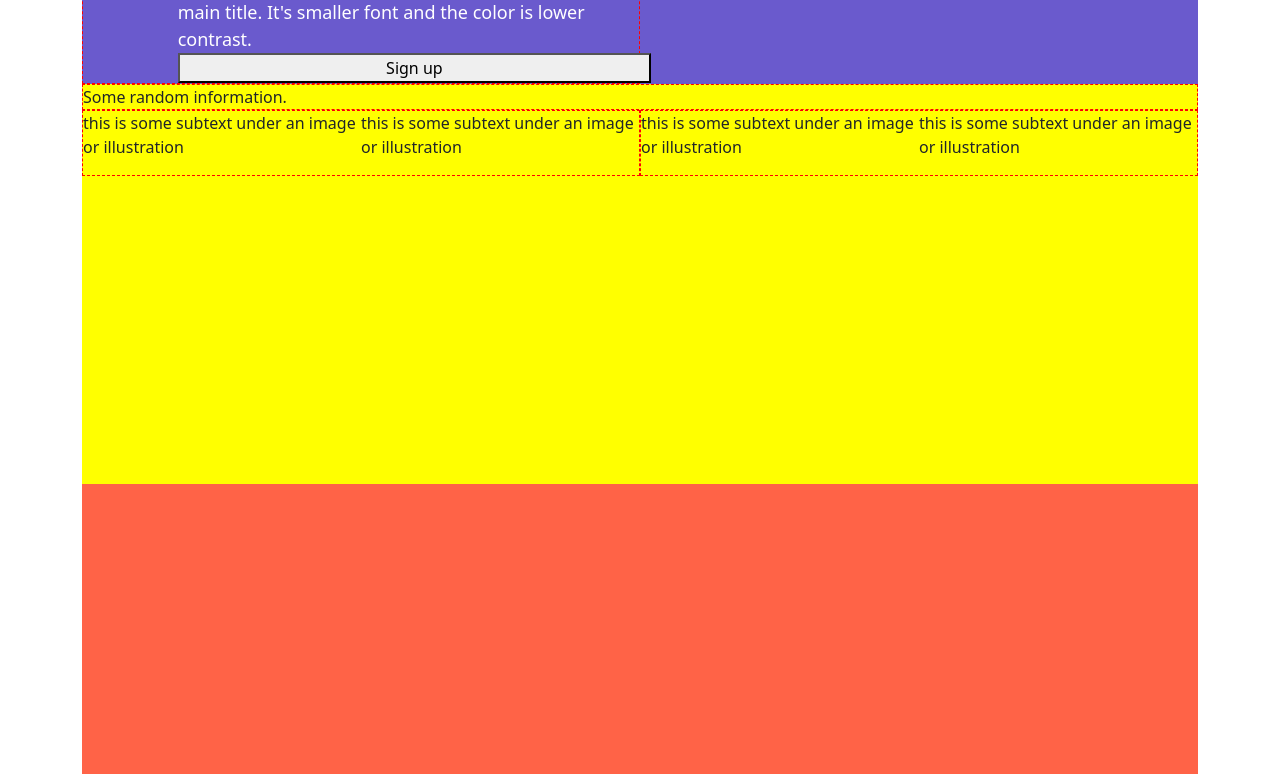
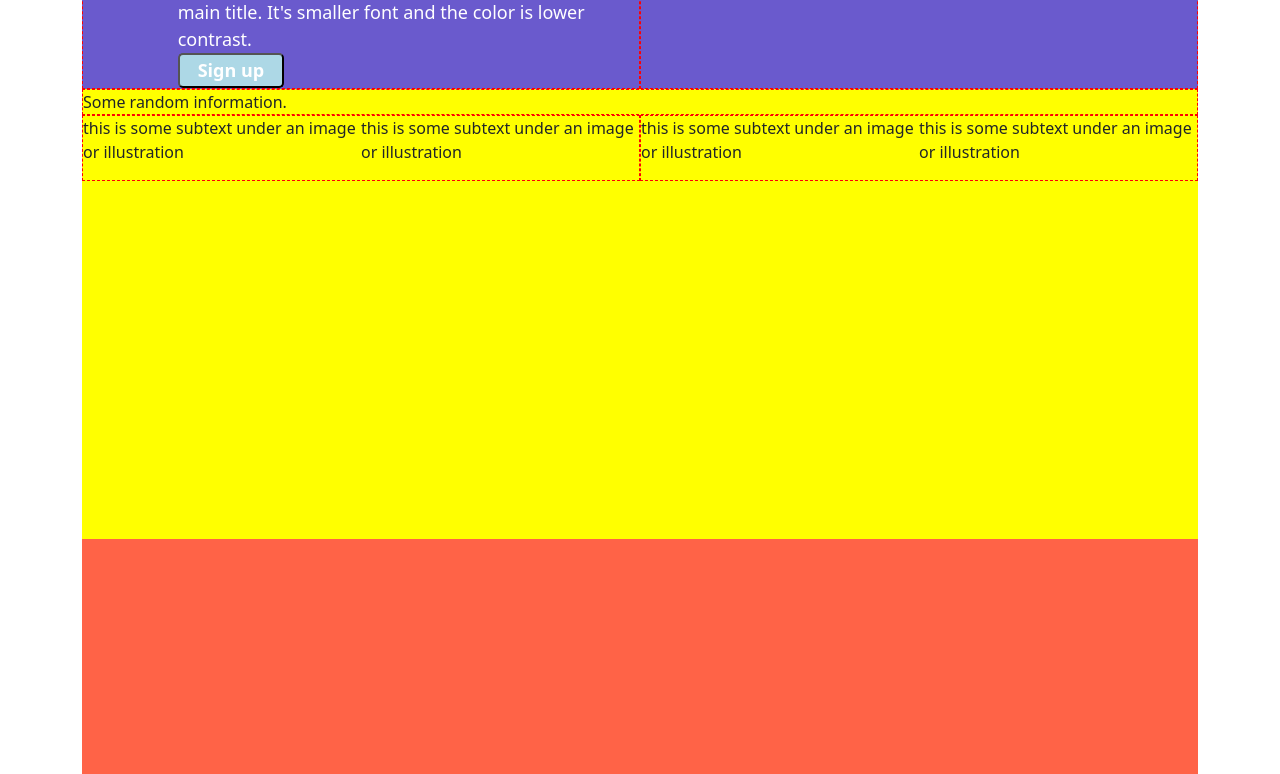
Before and after one commit to Izik-Martinez/landing-page-remake, a plain HTML site: page index.html in a window 1280 px wide. Shown: the part 239-1013 px from the top of the page. Drawn offline with nearby package versions, Linux system fonts and the light colour scheme.

Commit message:
Signup button styled

```diff
--- a/app.css
+++ b/app.css
@@ -14,6 +14,8 @@ div.flex{
 
 border: 1px dashed red;
 display: flex;
+width: 100%;
+height: 100%;
 }
 
 .marginLeft20 {
@@ -40,12 +42,28 @@ color: white;
 
 
 
+
+
 .row.one{
 
 background-color: slateblue;
-height: 400px;
+height: 500px !important;
 }
 
+.signUpBtn{
+
+    width: auto !important;
+    margin-left: 20%;
+    border-radius: 5px;
+    background-color: lightblue;
+    color: white;
+    font-weight: bold;
+    padding: 2px 18px !important;
+
+
+
+
+}
 
 
 
@@ -59,7 +77,7 @@ height: 400px;
 .row.two {
 
 background-color: yellow;
-height: 400px;
+height: 450px;
 }
 
 
@@ -75,7 +93,7 @@ height: 400px;
 .row.three{
 
 background-color: tomato;
-height: 400px;
+height: 450px;
 }
 
 
@@ -91,5 +109,5 @@ height: 400px;
 .row.four{
 
 background-color: greenyellow;
-height: 400px;
+height: 450px;
 }
--- a/index.html
+++ b/index.html
@@ -70,7 +70,7 @@
 
                    </div>
                    <div class="row g-0">
-                        <button class="marginLeft20">
+                        <button class="marginLeft20 signUpBtn fontSize18">
 
                            Sign up
 
```
